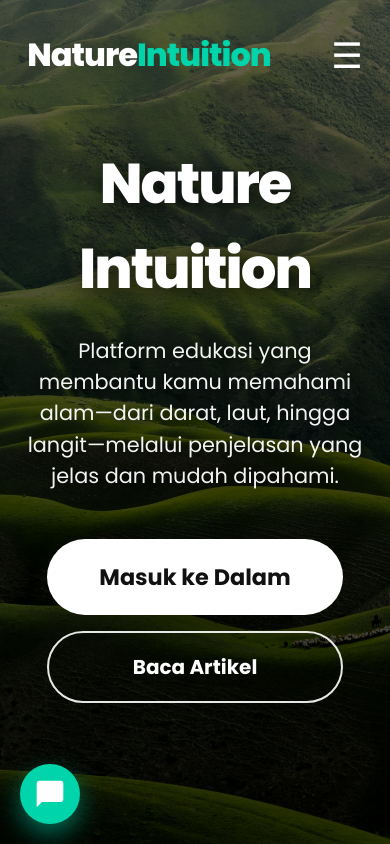
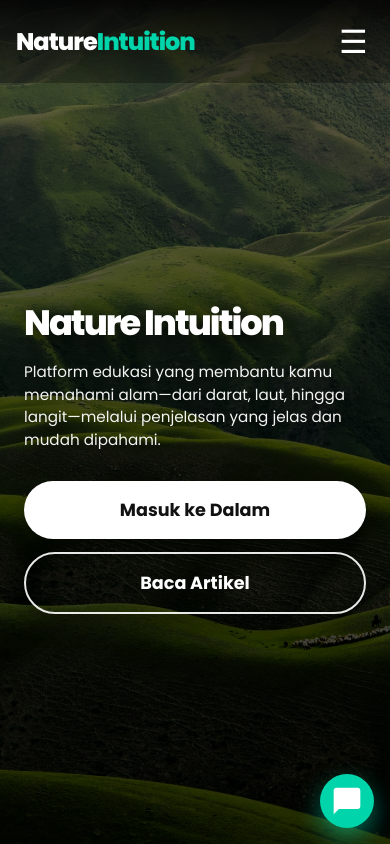
Before and after one commit to BIBO-OP/lombauniku, a plain HTML site: page New folder - Copy - Copy/index.html in a window 390 px wide. Drawn offline with Linux system fonts and the light colour scheme.

Commit message:
Update index.html

```diff
--- a/New folder - Copy - Copy/index.html
+++ b/New folder - Copy - Copy/index.html
@@ -297,54 +297,131 @@
         cursor: pointer;
       }
 
-      /* RESPONSIVE */
+      /* =========================
+         RESPONSIVE – MOBILE
+         ========================= */
       @media (max-width: 768px) {
+        body {
+          background-attachment: scroll;
+          background-position: center;
+        }
+
+        .navbar {
+          padding: 1rem 1.25rem;
+          background: linear-gradient(
+            to bottom,
+            rgba(0, 0, 0, 0.9),
+            rgba(0, 0, 0, 0.3)
+          );
+        }
+        .logo {
+          font-size: 1.5rem;
+        }
+
         .menu-toggle {
           display: block;
+          font-size: 2rem;
+          padding: 0.2rem 0.4rem;
         }
+
+        /* Fullscreen nav overlay */
         .nav-links {
           position: fixed;
           top: 0;
-          right: -100%;
+          right: 0;
           width: 100%;
           height: 100vh;
-          background: rgba(0, 0, 0, 0.97);
-          backdrop-filter: blur(15px);
-          display: flex;
+          background: rgba(0, 0, 0, 0.95);
+          backdrop-filter: blur(16px);
           flex-direction: column;
           justify-content: center;
           align-items: center;
-          transition: right 0.5s cubic-bezier(0.77, 0, 0.18, 1);
+          gap: 1.8rem;
+          transform: translateX(100%);
+          transition: transform 0.45s cubic-bezier(0.77, 0, 0.18, 1);
           z-index: 999;
         }
         .nav-links.active {
-          right: 0;
+          transform: translateX(0);
         }
         .nav-links a {
-          font-size: 2.2rem;
-          margin: 1.8rem 0;
+          font-size: 1.6rem;
+          margin: 0;
           color: white !important;
         }
         .nav-links a::after {
           background: #00d4aa;
         }
 
+        /* Hero content */
+        .hero {
+          padding: 0 1.5rem;
+          align-items: flex-start;
+          text-align: left;
+        }
         .hero .title {
-          font-size: 3.5rem;
+          font-size: 2.6rem;
+          line-height: 1.2;
+          margin-bottom: 1rem;
         }
         .hero .tagline {
-          font-size: 1.3rem;
+          font-size: 1rem;
+          max-width: 100%;
+          margin-bottom: 1.8rem;
         }
-        .enter-btn {
-          padding: 1.3rem 3.3rem;
-          font-size: 1.4rem;
+
+        .hero-buttons {
+          width: 100%;
+          flex-direction: column;
+          align-items: stretch;
+          gap: 0.8rem;
         }
+
+        .enter-btn,
         .enter-btn.secondary {
-          padding: 1.2rem 2.8rem;
-          font-size: 1.25rem;
+          width: 100%;
+          text-align: center;
+          padding: 1rem 1.25rem;
+          font-size: 1.1rem;
+          border-radius: 999px;
+          box-shadow: 0 10px 25px rgba(0, 0, 0, 0.35);
         }
-        .hero-buttons {
-          flex-direction: column;
+        .enter-btn:hover,
+        .enter-btn.secondary:hover {
+          transform: translateY(-4px) scale(1.02);
+        }
+
+        /* Chat widget: pindah ke kanan bawah biar nggak ganggu jempol */
+        #chatWidget {
+          bottom: 16px;
+          left: auto;
+          right: 16px;
+        }
+        #chatToggle {
+          width: 54px;
+          height: 54px;
+        }
+        #chatBox {
+          left: auto;
+          right: 0;
+          width: min(320px, 88vw);
+          height: 60vh;
+        }
+      }
+
+      /* Ekstra kecil (HP jadul / layar mini) */
+      @media (max-width: 480px) {
+        .hero {
+          padding-top: 4.5rem;
+        }
+        .hero .title {
+          font-size: 2.2rem;
+        }
+        .hero .tagline {
+          font-size: 0.95rem;
+        }
+        .navbar {
+          padding: 0.9rem 1rem;
         }
       }
     </style>
```
